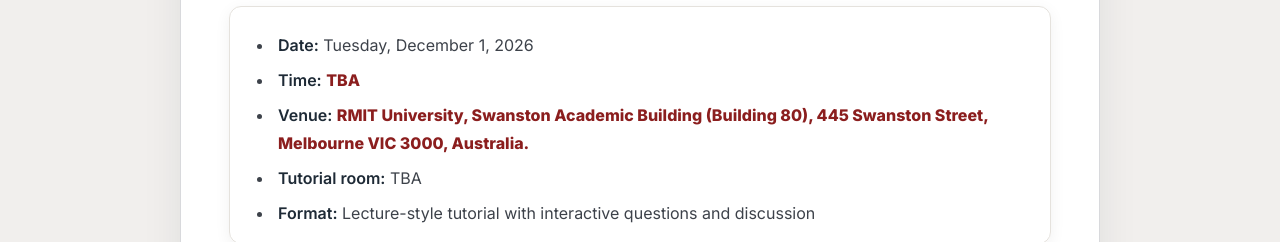
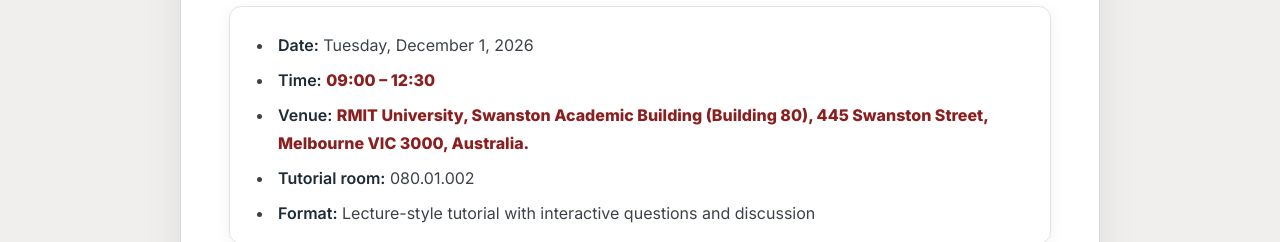
Before and after one commit to trustvlm/ACML2026-Tutortial, a plain HTML site: page index.html in a window 1280 px wide. Shown: the part 663-905 px from the top of the page. Drawn offline with Linux system fonts and the light colour scheme.

Commit message:
Update index.html

```diff
--- a/index.html
+++ b/index.html
@@ -342,9 +342,9 @@
           <div class="information-card">
             <ul>
               <li><strong>Date:</strong> <time datetime="2026-08-09">Tuesday, December 1, 2026</time></li>
-              <li><strong>Time:</strong> <span class="highlight">TBA</span></li>
+              <li><strong>Time:</strong> <span class="highlight">09:00 – 12:30</span></li>
               <li><strong>Venue:</strong> <span class="highlight">RMIT University, Swanston Academic Building (Building 80), 445 Swanston Street, Melbourne VIC 3000, Australia.</span></li>
-              <li><strong>Tutorial room:</strong> TBA</li>
+              <li><strong>Tutorial room:</strong> 080.01.002</li>
               <li><strong>Format:</strong> Lecture-style tutorial with interactive questions and discussion</li>
             </ul>
           </div>
```
